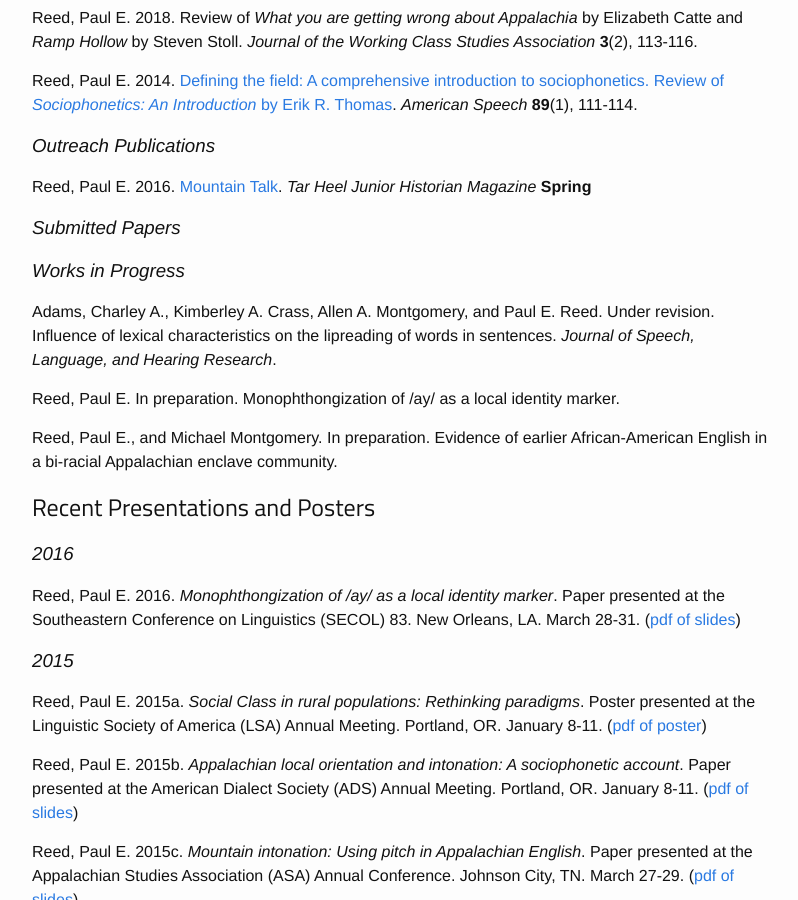
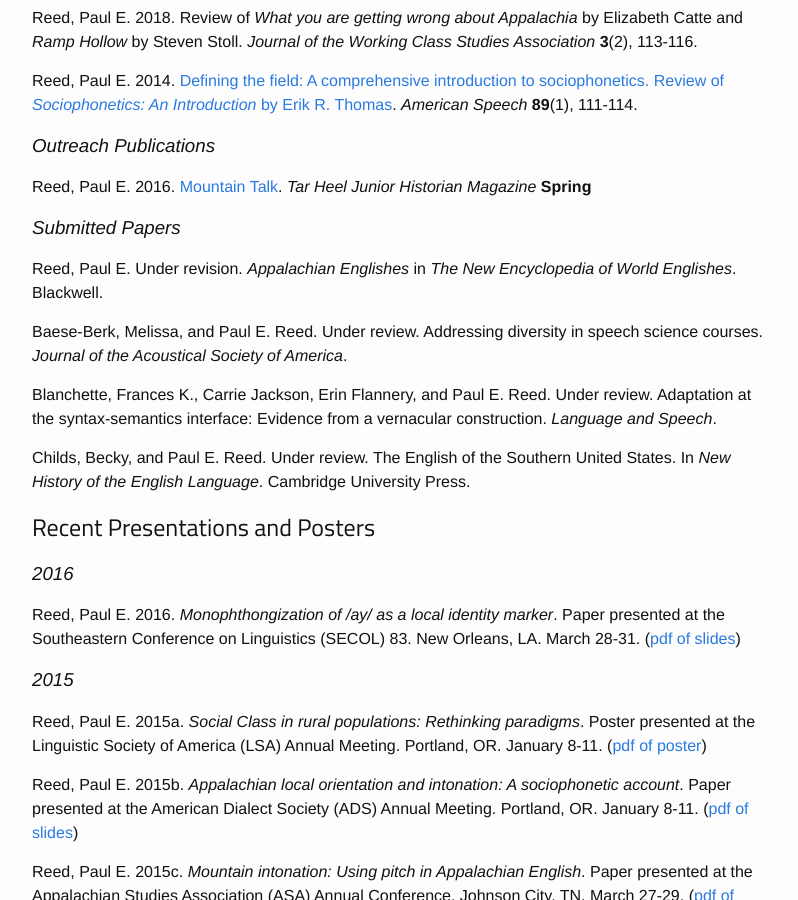
Before and after one commit to paulereed/paulereed.github.io, a Jekyll site: the page built from research.md, in a window 1280 px wide and 900 px high, scrolled down 2059 px. Shown: the whole window, without its empty margins (238-1036 px from the left). Built offline with Jekyll 4.4.1, drawn with Linux system fonts in a browser that asks for light colours; some web fonts are replaced.

Commit message:
research updates

```diff
--- a/research.md
+++ b/research.md
@@ -81,15 +81,14 @@ Reed, Paul E. 2016. [Mountain Talk](THJHmagazine_Spring2016_Mountain Talk.pdf).
 
 ### Submitted Papers
 
+Reed, Paul E. Under revision. *Appalachian Englishes* in *The New Encyclopedia of World Englishes*. Blackwell.
 
+Baese-Berk, Melissa, and Paul E. Reed. Under review. Addressing diversity in speech science courses. *Journal of the Acoustical Society of America*.
 
-### Works in Progress
+Blanchette, Frances K., Carrie Jackson, Erin Flannery, and Paul E. Reed. Under review. Adaptation at the syntax-semantics interface: Evidence from a vernacular construction. *Language and Speech*.
 
-Adams, Charley A., Kimberley A. Crass, Allen A. Montgomery, and Paul E. Reed. Under revision. Influence of lexical characteristics on the lipreading of words in sentences. *Journal of Speech, Language, and Hearing Research*.
+Childs, Becky, and Paul E. Reed. Under review. The English of the Southern United States. In *New History of the English Language*. Cambridge University Press.
 
-Reed, Paul E. In preparation. Monophthongization of /ay/ as a local identity marker.
-
-Reed, Paul E., and Michael Montgomery. In preparation. Evidence of earlier African-American English in a bi-racial Appalachian enclave community.
 
 ## Recent Presentations and Posters
 
```
Also changed, not shown: 1 other file.
